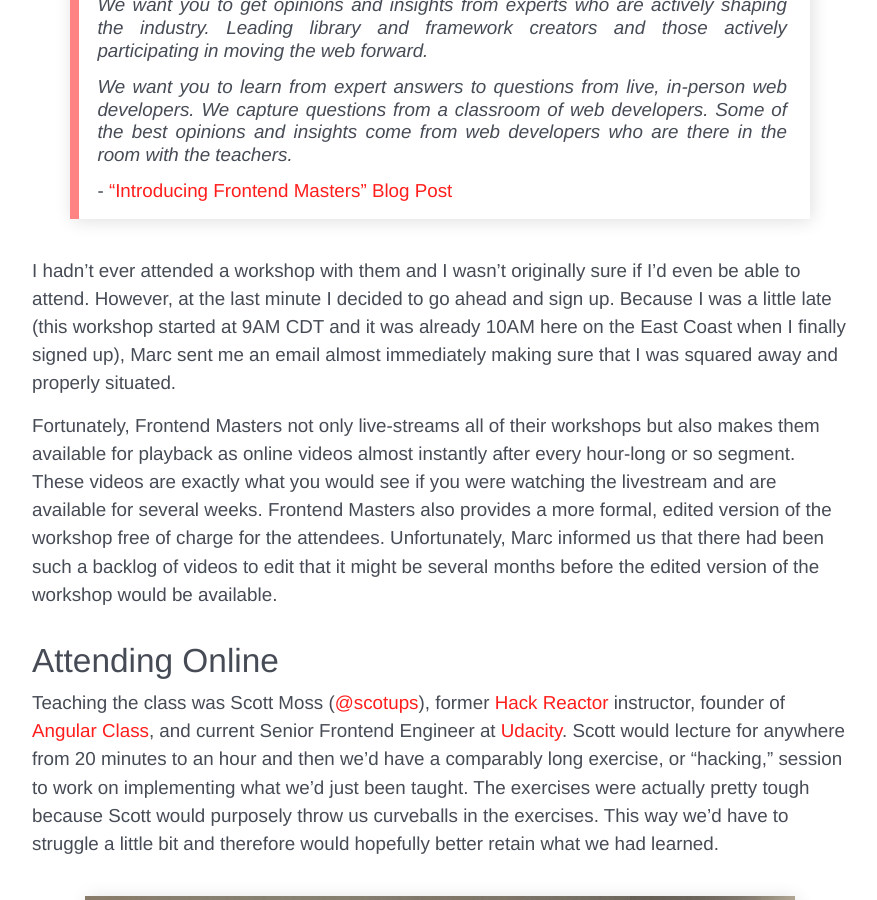
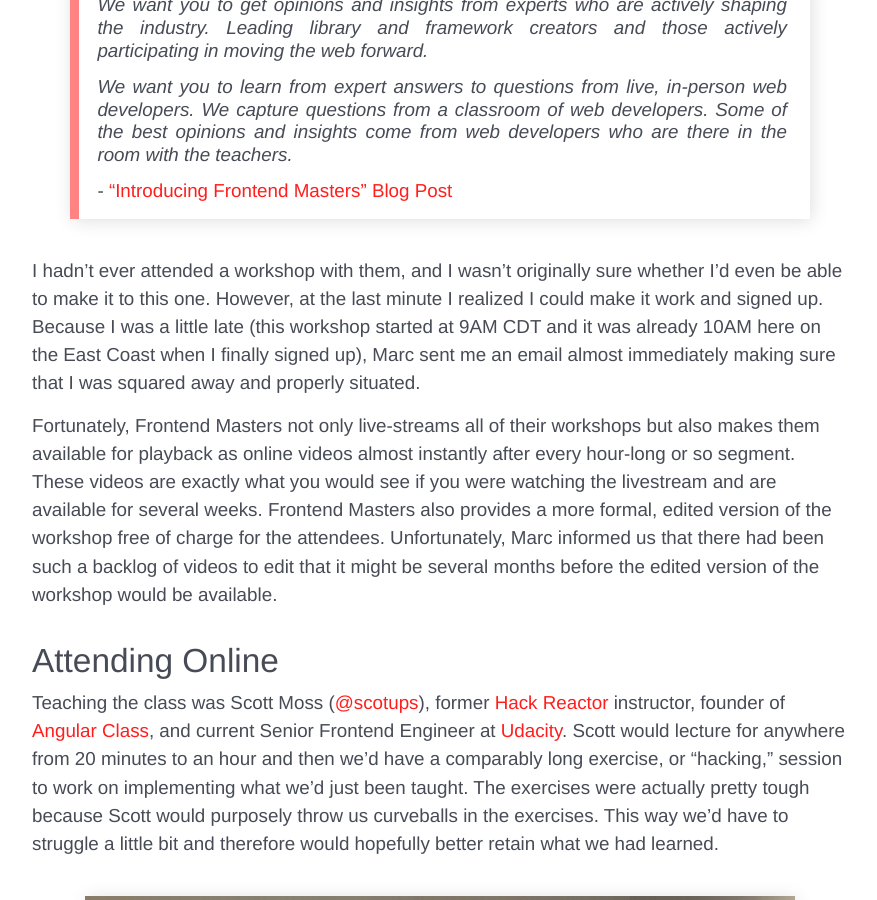
Before and after one commit to robwise/robwise.github.io, a Jekyll site: the page built from _posts/2015-08-01-frontend-masters-workshop.md, in a window 1280 px wide and 900 px high, scrolled down 651 px. Shown: the whole window, without its empty margins (200-1077 px from the left). Built offline with Jekyll 4.4.1, drawn with Linux system fonts in a browser that asks for light colours; nearby versions of some CDN libraries; Markdown is read by kramdown in place of the engine named in the settings; comment, search, counter and statistics services are not loaded.

Commit message:
make an additional edit to frontend masters workshop post

```diff
--- a/_posts/2015-08-01-frontend-masters-workshop.md
+++ b/_posts/2015-08-01-frontend-masters-workshop.md
@@ -12,7 +12,7 @@
 ><p>We want you to learn from expert answers to questions from live, in-person web developers. We capture questions from a classroom of web developers. Some of the best opinions and insights come from web developers who are there in the room with the teachers.</p>
 ><cite>- ["Introducing Frontend Masters" Blog Post][frontend-masters-blog]</cite>
 
-I hadn't ever attended a workshop with them and I wasn't originally sure if I'd even be able to attend. However, at the last minute I decided to go ahead and sign up. Because I was a little late (this workshop started at 9AM CDT and it was already 10AM here on the East Coast when I finally signed up), Marc sent me an email almost immediately making sure that I was squared away and properly situated.
+I hadn't ever attended a workshop with them, and I wasn't originally sure whether I'd even be able to make it to this one. However, at the last minute I realized I could make it work and signed up. Because I was a little late (this workshop started at 9AM CDT and it was already 10AM here on the East Coast when I finally signed up), Marc sent me an email almost immediately making sure that I was squared away and properly situated.
 
 Fortunately, Frontend Masters not only live-streams all of their workshops but also makes them available for playback as online videos almost instantly after every hour-long or so segment. These videos are exactly what you would see if you were watching the livestream and are available for several weeks. Frontend Masters also provides a more formal, edited version of the workshop free of charge for the attendees. Unfortunately, Marc informed us that there had been such a backlog of videos to edit that it might be several months before the edited version of the workshop would be available.
 
```
